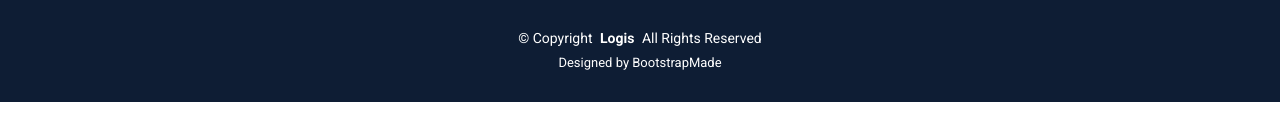
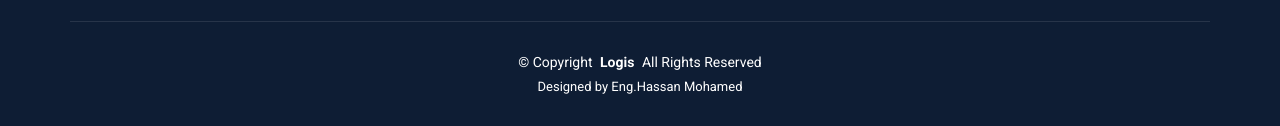
Before and after one commit to hassan6102/delevary, a plain HTML site: page service-details.html in a window 1280 px wide. Shown: the part 1757-1883 px from the top of the page. Before the commit the page ends 1859 px from the top, so only its background shows below. Drawn offline with Linux system fonts and the light colour scheme.

Commit message:
Update service-details.html

```diff
--- a/service-details.html
+++ b/service-details.html
@@ -4,7 +4,7 @@
 <head>
   <meta charset="utf-8">
   <meta content="width=device-width, initial-scale=1.0" name="viewport">
-  <title>Service Details - Logis Bootstrap Template</title>
+  <title>Hassan Mohamed</title>
   <meta name="description" content="">
   <meta name="keywords" content="">
 
@@ -28,12 +28,7 @@
   <!-- Main CSS File -->
   <link href="assets/css/main.css" rel="stylesheet">
 
-  <!-- =======================================================
-  * Template Name: Logis
-  * Template URL: https://bootstrapmade.com/logis-bootstrap-logistics-website-template/
-  * Updated: Aug 07 2024 with Bootstrap v5.3.3
-  * Author: BootstrapMade.com
-  * License: https://bootstrapmade.com/license/
+
   ======================================================== -->
 </head>
 
@@ -198,11 +193,8 @@
     <div class="container copyright text-center mt-4">
       <p>© <span>Copyright</span> <strong class="px-1 sitename">Logis</strong> <span>All Rights Reserved</span></p>
       <div class="credits">
-        <!-- All the links in the footer should remain intact. -->
-        <!-- You can delete the links only if you've purchased the pro version. -->
-        <!-- Licensing information: https://bootstrapmade.com/license/ -->
-        <!-- Purchase the pro version with working PHP/AJAX contact form: [buy-url] -->
-        Designed by <a href="https://bootstrapmade.com/">BootstrapMade</a>
+
+        Designed by <a href="">Eng.Hassan Mohamed</a>
       </div>
     </div>
 
```
